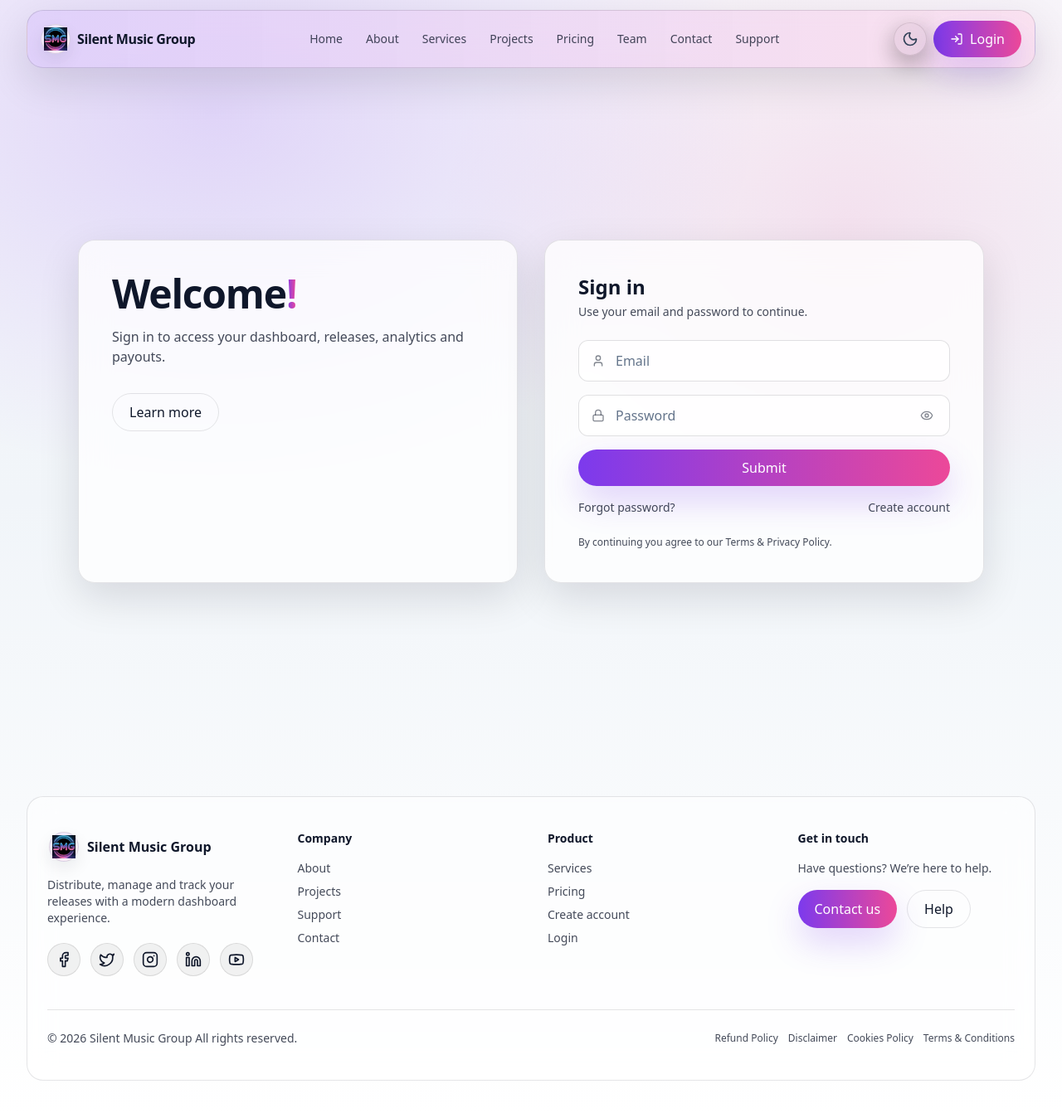
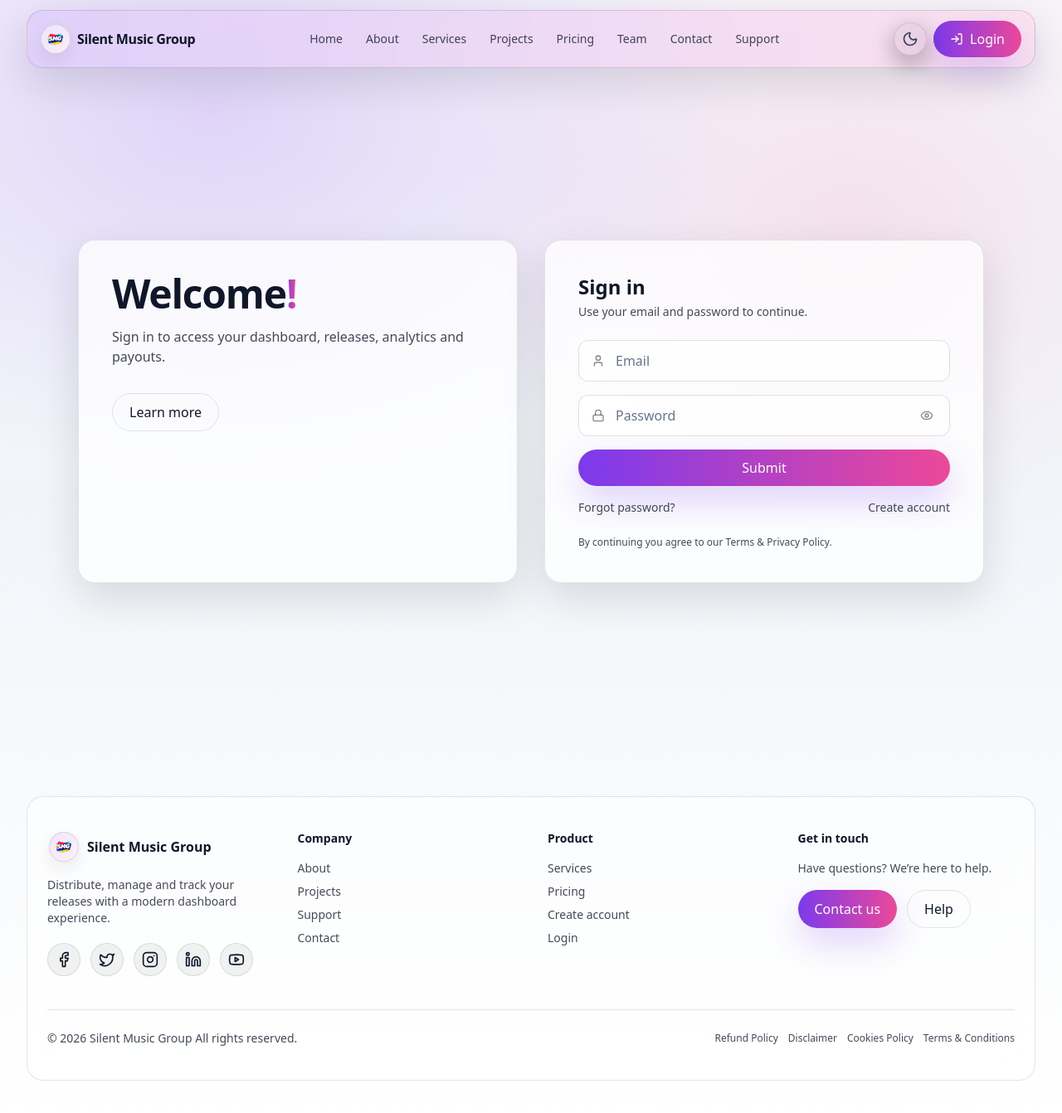
Before and after one commit to lodhirahul1001-alt/clone, a React (Vite) app: page /login in a window 1280 px wide. Shown: the whole page at 83% size. Built offline with nearby package versions, Linux system fonts and the light colour scheme; no server answers.

Commit message:
fix all update

```diff
--- a/index.html
+++ b/index.html
@@ -2,7 +2,7 @@
 <html lang="en">
   <head>
     <meta charset="UTF-8" />
-    <link rel="icon" type="image" href="/newlogo.jpeg" />
+    <link rel="icon" type="image" href="/newlogo1.png" />
     <meta name="viewport" content="width=device-width, initial-scale=1.0" />
 
     <title>Silent Music Group — Music Distribution & Artist Dashboard</title>
--- a/src/Dashboard/DashboardApp.jsx
+++ b/src/Dashboard/DashboardApp.jsx
@@ -160,7 +160,7 @@ const menuItems = [
             <div className="h-10 w-10 rounded-2xl grid place-items-center dash-badge">
   <div className="brand-logo-shell h-9 w-9 rounded-full grid place-items-center">
               <img
-                src="/newlogo.jpeg"
+                src="/newlogo1.png"
                 alt="Silent Music Group logo"
                 className="brand-logo-img h-7 w-7 object-contain"
               />
--- a/src/Dashboard/pages/Finance.jsx
+++ b/src/Dashboard/pages/Finance.jsx
@@ -96,7 +96,7 @@ export default function Finance() {
     e.preventDefault();
 
     if (withdrawalRequest.amount > maxWithdrawal) {
-      alert(`Maximum withdrawal amount is $${maxWithdrawal}`);
+      alert(`Maximum withdrawal amount is ₹${maxWithdrawal}`);
       return;
     }
 
@@ -215,7 +215,7 @@ export default function Finance() {
                 <div>
                   <p className="text-sm text-[color:var(--muted)]">Current Balance</p>
                   <p className="text-2xl font-bold text-green-600 dark:text-green-400">
-                    ${currentBalance.toFixed(2)}
+                    ₹{currentBalance.toFixed(2)}
                   </p>
                 </div>
                 <div className="p-3 rounded-full bg-green-100 dark:bg-green-900/40 border border-green-200 dark:border-green-500/20">
@@ -229,7 +229,7 @@ export default function Finance() {
                 <div>
                   <p className="text-sm text-[color:var(--muted)]">Pending Earnings</p>
                   <p className="text-2xl font-bold text-yellow-600 dark:text-yellow-400">
-                    ${pendingEarnings.toFixed(2)}
+                    ₹{pendingEarnings.toFixed(2)}
                   </p>
                 </div>
                 <div className="p-3 rounded-full bg-yellow-100 dark:bg-yellow-900/40 border border-yellow-200 dark:border-yellow-500/20">
@@ -243,7 +243,7 @@ export default function Finance() {
                 <div>
                   <p className="text-sm text-[color:var(--muted)]">Max Withdrawal</p>
                   <p className="text-2xl font-bold text-blue-600 dark:text-blue-400">
-                    ${maxWithdrawal.toFixed(2)}
+                    ₹{maxWithdrawal.toFixed(2)}
                   </p>
                 </div>
                 <div className="p-3 rounded-full bg-blue-100 dark:bg-blue-900/40 border border-blue-200 dark:border-blue-500/20">
@@ -260,7 +260,7 @@ export default function Finance() {
               <div>
                 <h3 className="font-medium text-amber-900 dark:text-amber-200">Withdrawal Limit</h3>
                 <p className="mt-1 text-sm text-amber-800 dark:text-amber-300">
-                  Maximum withdrawal amount is limited to ${maxWithdrawal} per transaction for security purposes.
+                  Maximum withdrawal amount is limited to ₹{maxWithdrawal} per transaction for security purposes.
                 </p>
               </div>
             </div>
@@ -310,7 +310,7 @@ export default function Finance() {
                             : 'text-red-600 dark:text-red-400'
                         }`}
                       >
-                        {transaction.amount > 0 ? '+' : ''}${Math.abs(transaction.amount).toFixed(2)}
+                        {transaction.amount > 0 ? '+' : ''}₹{Math.abs(transaction.amount).toFixed(2)}
                       </span>
                     </td>
                     <td className="p-4 text-[color:var(--muted)]">
@@ -352,11 +352,11 @@ export default function Finance() {
                     })
                   }
                   className="input-ui w-full px-3 py-2"
-                  placeholder={`Max: $${maxWithdrawal}`}
+                  placeholder={`Max: ₹${maxWithdrawal}`}
                   required
                 />
                 <p className="text-xs text-[color:var(--muted)] mt-1">
-                  Maximum withdrawal: ${maxWithdrawal} | Available balance: ${currentBalance}
+                  Maximum withdrawal: ₹{maxWithdrawal} | Available balance: ₹{currentBalance}
                 </p>
               </div>
 
@@ -492,11 +492,11 @@ export default function Finance() {
                     })
                   }
                   className="input-ui w-full px-3 py-2"
-                  placeholder={`Max: $${maxWithdrawal}`}
+                  placeholder={`Max: ₹${maxWithdrawal}`}
                   required
                 />
                 <p className="text-xs text-[color:var(--muted)] mt-1">
-                  Available: ${currentBalance} | Max: ${maxWithdrawal}
+                  Available: ₹{currentBalance} | Max: ₹{maxWithdrawal}
                 </p>
               </div>
 
--- a/src/Dashboard/pages/ReleaseMusic.jsx
+++ b/src/Dashboard/pages/ReleaseMusic.jsx
@@ -280,7 +280,7 @@ const ReleaseMusic = () => {
           {track.cat || track.productionYear || "-"}
         </td>
         <td className="px-4 py-3">
-          {track.isrc || track.upcEan || "-"}
+          {track.isrcUpcCode || track.isrc || track.upcEan || "-"}
         </td>
 
         <td className="px-4 py-3">
--- a/src/components/Footer.jsx
+++ b/src/components/Footer.jsx
@@ -12,7 +12,7 @@ export default function Footer() {
                 <div className="h-10 w-10 rounded-full grid place-items-center">
                    <div className="brand-logo-shell h-9 w-9 rounded-full grid place-items-center">
               <img
-                src="/newlogo.jpeg"
+                src="/newlogo1.png"
                 alt="Silent Music Group logo"
                 className="brand-logo-img h-7 w-7 object-contain"
               />
--- a/src/components/Navbar.jsx
+++ b/src/components/Navbar.jsx
@@ -62,7 +62,7 @@ export default function Navbar() {
           <Link to="/" className="flex items-center gap-2">
             <div className="brand-logo-shell h-9 w-9 rounded-full grid place-items-center">
               <img
-                src="/newlogo.jpeg"
+                src="/newlogo1.png"
                 alt="Silent Music Group logo"
                 className="brand-logo-img h-7 w-7 object-contain"
               />
```
Also changed, not shown: public/newlogo1.png (added).
